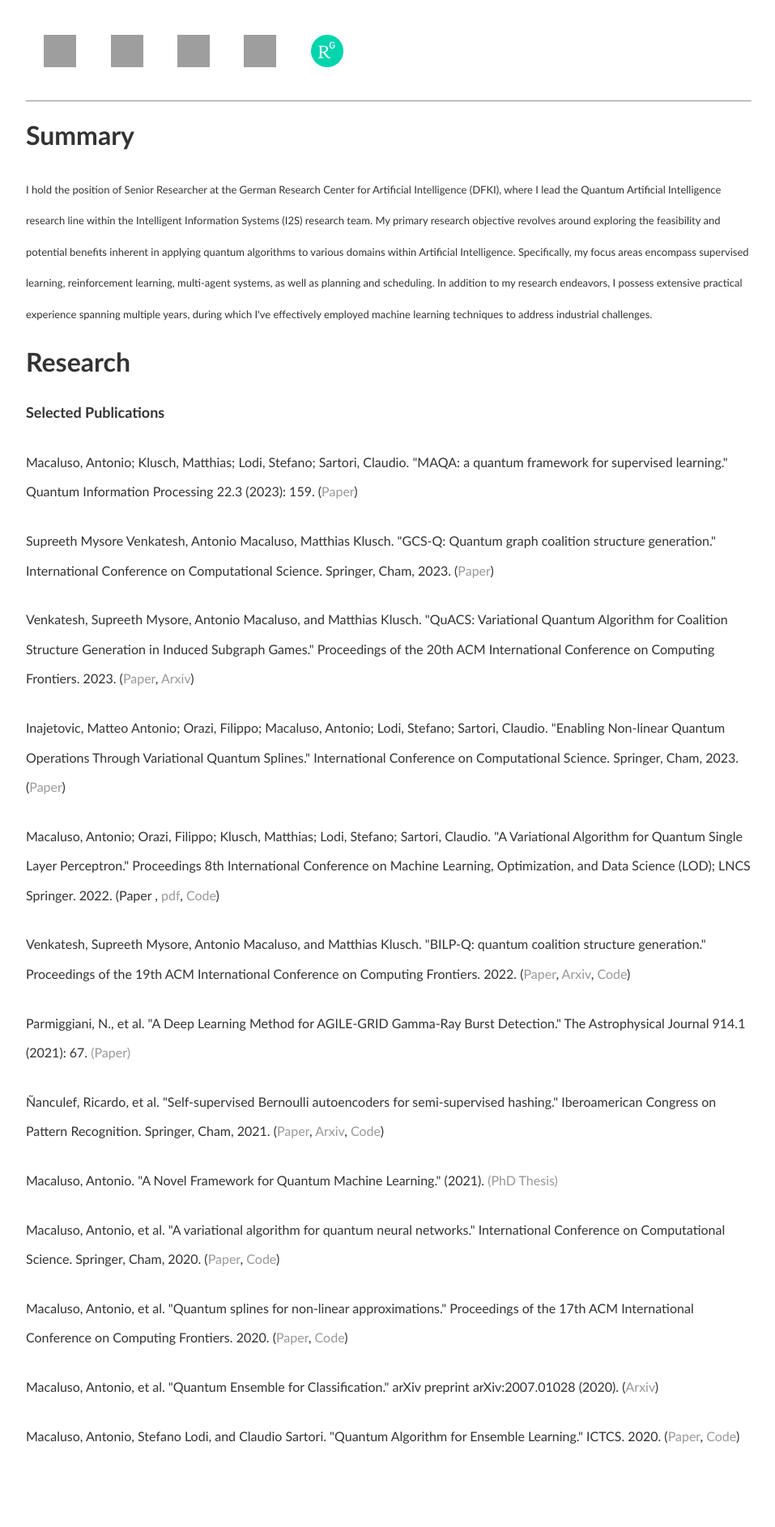
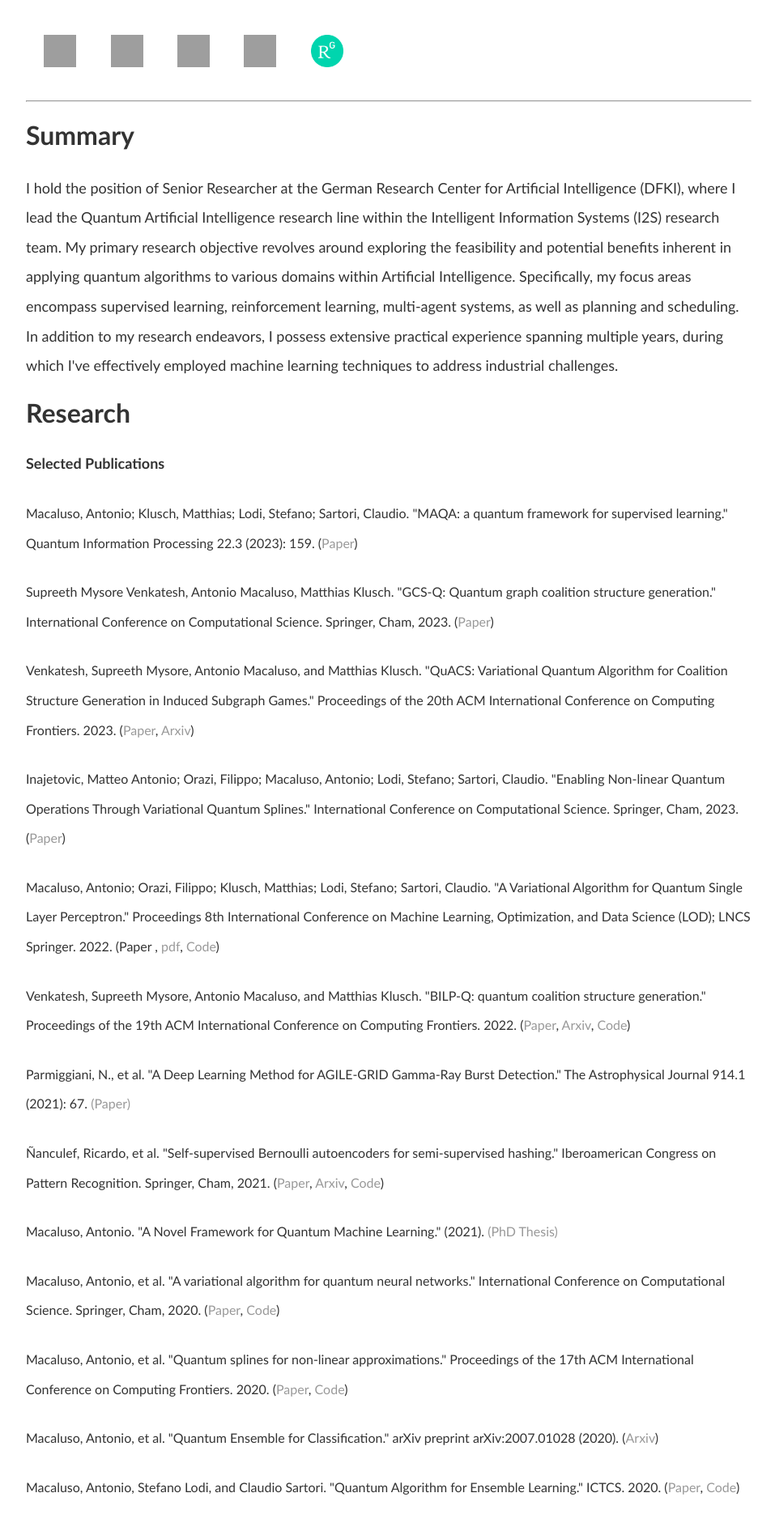
Before and after one commit to amacaluso/amacaluso.github.io, a Jekyll site: the page built from index.html, in a window 1280 px wide. Shown: the part 338-2224 px from the top of the page at 81% size, without its empty margins (160-1117 px from the left). Built offline with Jekyll 4.4.1, drawn with Linux system fonts in a browser that asks for light colours; grey boxes are pictures that could not be loaded.

Commit message:
Update index.html

```diff
--- a/index.html
+++ b/index.html
@@ -88,7 +88,7 @@ antonio.macaluso@dfki.de</font></font><big> </big><font face="Trebuchet MS"><fon
 	<p><b><font face="Trebuchet MS"><font size="6">Summary</font></b>
 
 
-	<p><font face="Trebuchet MS"><font size="2">
+	<p><font face="Trebuchet MS"><font size="4">
 	I hold the position of Senior Researcher at the German Research Center for Artificial Intelligence (DFKI), where I lead the Quantum Artificial Intelligence research line within the Intelligent Information Systems (I2S) research team. My primary research objective revolves around exploring the feasibility and potential benefits inherent in applying quantum algorithms to various domains within Artificial Intelligence. Specifically, my focus areas encompass supervised learning, reinforcement learning, multi-agent systems, as well as planning and scheduling.
 
 	In addition to my research endeavors, I possess extensive practical experience spanning multiple years, during which I've effectively employed machine learning techniques to address industrial challenges.
```
